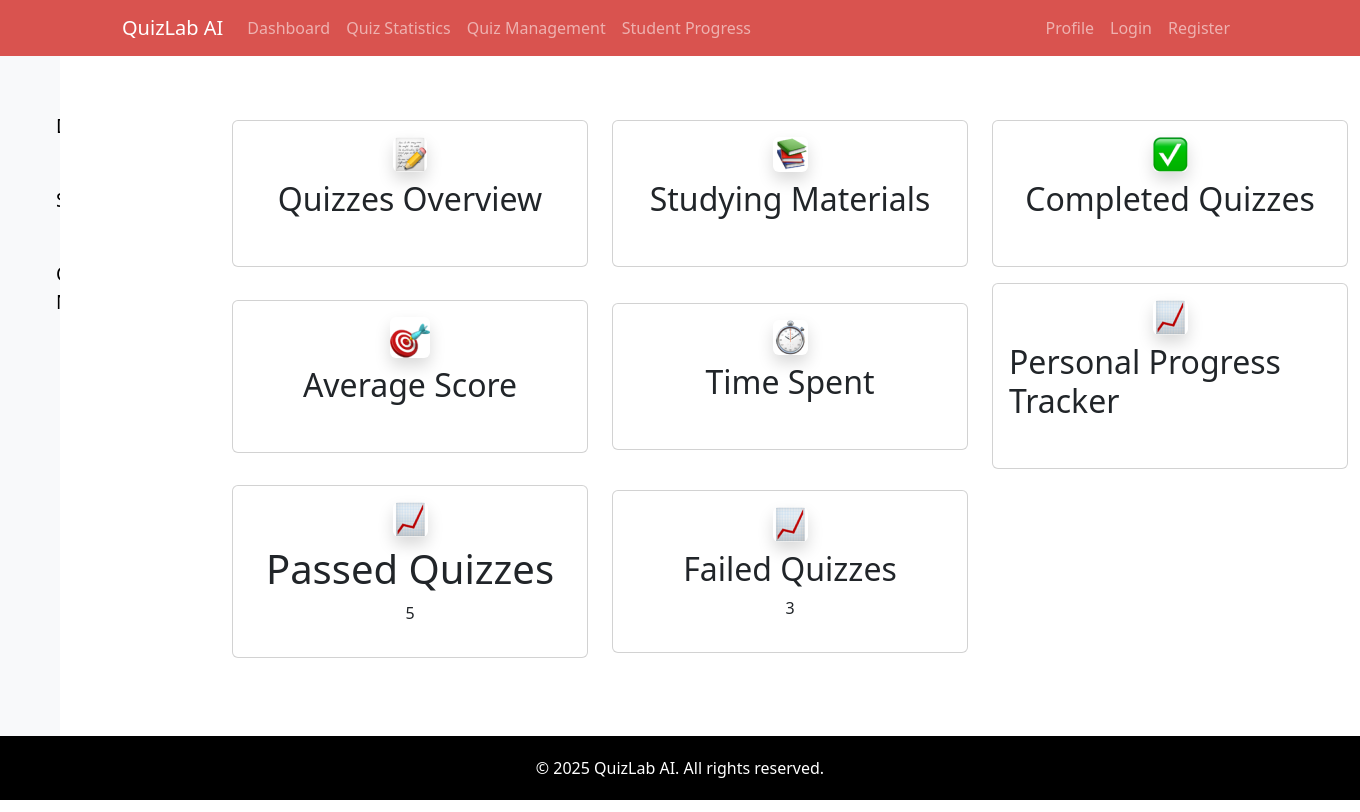
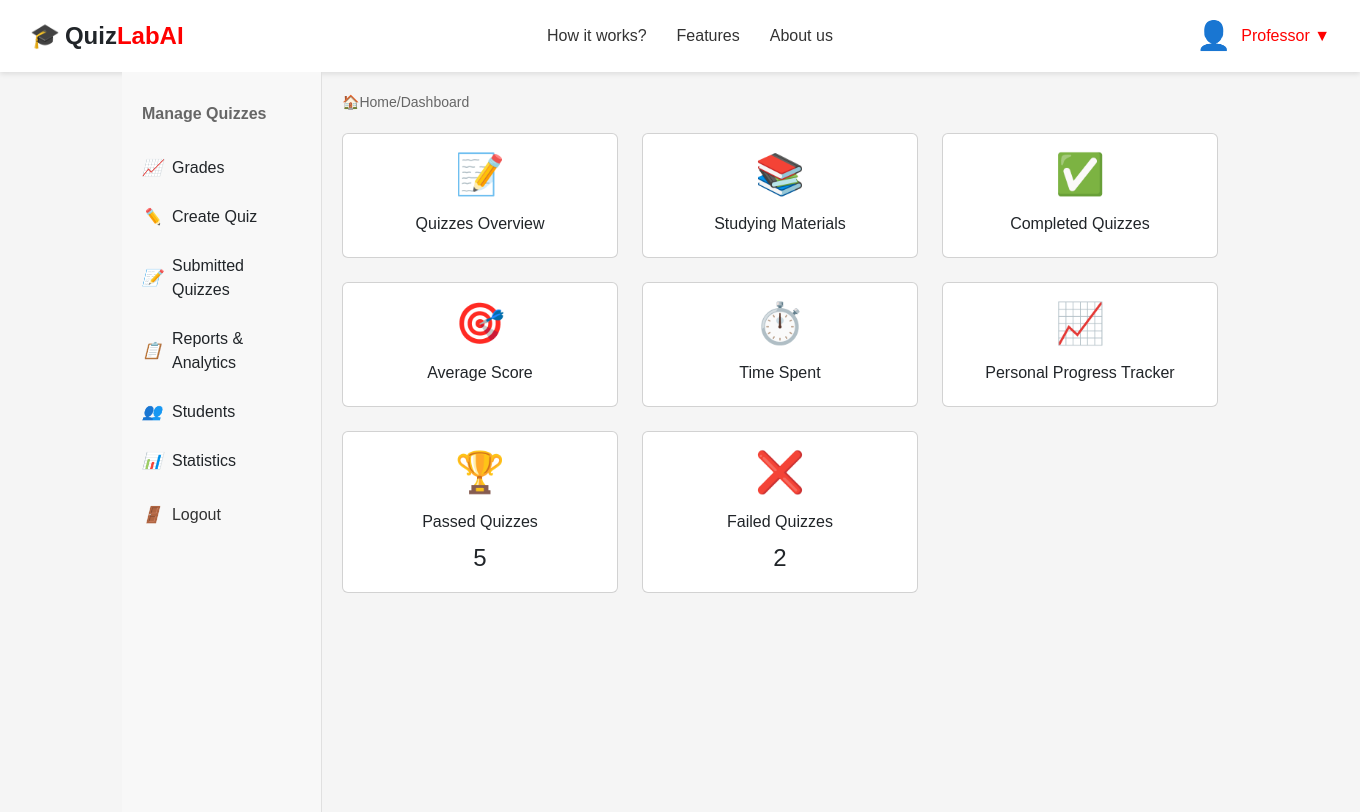
Before and after one commit to StefanAngelovski/QuizLabAI, a Spring Boot app: page /dashboard in a window 1360 px wide. Run offline with Spring Boot 4, Linux system fonts and the light colour scheme; the visitor is signed in with stand-in values (Sample User, id 1); some of the project's set-up classes (security, data sources, template engines, error pages and the like) are left out, and stand-ins take their place; some libraries are stand-ins or nearby versions.

Commit message:
Dashboard UI improvement

```diff
--- a/src/main/resources/templates/dashboard.html
+++ b/src/main/resources/templates/dashboard.html
@@ -1,96 +1,429 @@
-<div th:replace="~{layout :: html(~{::title}, ~{::main}, ~{}, ~{})}" xmlns:sec="http://www.w3.org/1999/xhtml">
-  <title>Statistics</title>
-  <main>
-    <div class="row align-items-center">
-      <!-- Show cards based on their role Student, Professor ... -->
-      <div sec:authorize="hasAnyRole('Student', 'Admin')" class="col-12 col-md-4 col-lg-4 mt-3">
-        <div class="card">
-          <div class="card-body">
-            <div class="d-flex flex-column align-items-center">
-              <h1><img th:src="@{/images/quiz_img.png}" alt="QuizLab AI Illustration" class="img-fluid rounded shadow"></h1>
-              <h2>Quizzes Overview</h2>
-              <br />
+<!DOCTYPE html>
+<html xmlns:th="http://www.thymeleaf.org" lang="en">
+<head>
+  <meta charset="UTF-8">
+  <meta name="viewport" content="width=device-width, initial-scale=1.0">
+  <title>QuizLabAI - Student Progress</title>
+  <link href="https://cdn.jsdelivr.net/npm/bootstrap@5.3.0/dist/css/bootstrap.min.css" rel="stylesheet">
+  <link href="https://fonts.googleapis.com/css2?family=Roboto&display=swap" rel="stylesheet">
+  <script src="https://kit.fontawesome.com/2662512c9c.js" crossorigin="anonymous"></script>
+
+  <style>
+    * {
+      margin: 0;
+      padding: 0;
+      box-sizing: border-box;
+      font-family: Arial, sans-serif;
+    }
+
+    body {
+      background-color: #f5f5f5;
+    }
+
+    /* Header styles */
+    .header {
+      display: flex;
+      justify-content: space-between;
+      align-items: center;
+      padding: 15px 30px;
+      background-color: white;
+      box-shadow: 0 2px 5px rgba(0, 0, 0, 0.1);
+    }
+
+    .logo {
+      display: flex;
+      align-items: center;
+      font-size: 24px;
+      font-weight: bold;
+    }
+
+    .logo-icon {
+      font-size: 24px;
+      margin-right: 5px;
+    }
+
+    .logo-text span {
+      color: #ff0000;
+    }
+
+    .nav-links {
+      display: flex;
+      gap: 30px;
+    }
+
+    .nav-links a {
+      text-decoration: none;
+      color: #333;
+    }
+
+    .user-profile {
+      display: flex;
+      align-items: center;
+      gap: 10px;
+      color: #ff0000;
+    }
+
+    .user-icon {
+      font-size: 28px;
+    }
+
+    /* Main content styles */
+    .container {
+      display: flex;
+      min-height: calc(100vh - 60px);
+    }
+
+    .sidebar {
+      width: 200px;
+      background-color: #f8f8f8;
+      padding: 20px 10px;
+      border-right: 1px solid #e0e0e0;
+    }
+
+    .sidebar-item {
+      padding: 10px;
+      margin-bottom: 5px;
+      display: flex;
+      align-items: center;
+      cursor: pointer;
+    }
+
+    .sidebar-item:hover {
+      background-color: #e8e8e8;
+    }
+
+    .sidebar-item i {
+      margin-right: 10px;
+    }
+
+    .sidebar-item.active {
+      background-color: #e0e0e0;
+    }
+
+    .content {
+      flex: 1;
+      padding: 20px;
+    }
+
+    .breadcrumb {
+      margin-bottom: 20px;
+      color: #666;
+      font-size: 14px;
+    }
+
+    .breadcrumb a {
+      color: #666;
+      text-decoration: none;
+    }
+
+    .breadcrumb a:hover {
+      text-decoration: underline;
+    }
+
+    .progress-steps {
+      display: flex;
+      justify-content: center;
+      margin-bottom: 30px;
+    }
+
+    .step {
+      width: 40px;
+      height: 40px;
+      border-radius: 50%;
+      background-color: #ccc;
+      display: flex;
+      align-items: center;
+      justify-content: center;
+      color: white;
+      font-weight: bold;
+      margin: 0 5px;
+      position: relative;
+    }
+
+    .step.active {
+      background-color: #ff0000;
+    }
+
+    .step::before {
+      content: '';
+      position: absolute;
+      height: 2px;
+      width: 100px;
+      background-color: #ccc;
+      top: 50%;
+      right: 40px;
+      transform: translateY(-50%);
+      z-index: -1;
+    }
+
+    .step:first-child::before {
+      display: none;
+    }
+
+    .step::after {
+      content: '';
+      position: absolute;
+      height: 2px;
+      width: 100px;
+      background-color: #ccc;
+      top: 50%;
+      left: 40px;
+      transform: translateY(-50%);
+      z-index: -1;
+    }
+
+    .step:last-child::after {
+      display: none;
+    }
+
+    .student-table {
+      width: 100%;
+      border-collapse: collapse;
+      margin-top: 20px;
+      background-color: white;
+      box-shadow: 0 1px 3px rgba(0, 0, 0, 0.1);
+    }
+
+    .student-table th {
+      background-color: #000066;
+      color: white;
+      padding: 12px;
+      text-align: left;
+    }
+
+    .student-table td {
+      padding: 12px;
+      border-bottom: 1px solid #f0f0f0;
+    }
+
+    .student-table tr:nth-child(even) {
+      background-color: #f9f9f9;
+    }
+
+    .progress-bar-container {
+      width: 100%;
+      height: 20px;
+      background-color: #e0e0e0;
+      border-radius: 10px;
+      overflow: hidden;
+    }
+
+    .progress-bar {
+      height: 100%;
+      border-radius: 10px;
+    }
+
+    .progress-bar.green {
+      background-color: #4CAF50;
+    }
+
+    .progress-bar.yellow {
+      background-color: #FFC107;
+    }
+
+    .progress-bar.red {
+      background-color: #F44336;
+    }
+
+    .more-info-btn {
+      background-color: #000066;
+      color: white;
+      border: none;
+      padding: 6px 12px;
+      border-radius: 4px;
+      cursor: pointer;
+      font-size: 12px;
+    }
+    .more-info-btn:hover {
+      background-color: rgba(1, 1, 103, 0.82);
+    }
+
+    .manage-quizzes {
+      padding: 10px;
+      color: #666;
+      font-weight: bold;
+      margin-bottom: 10px;
+    }
+
+    .logout {
+      margin-top: auto;
+      padding: 15px 10px;
+      display: flex;
+      align-items: center;
+      color: #333;
+      cursor: pointer;
+    }
+
+    .logout i {
+      margin-right: 10px;
+    }
+
+    footer {
+      background-color: black;
+      color: white;
+      padding: 16px 0;
+      text-align: center;
+    }
+
+    footer p {
+      margin: 0;
+    }
+
+    /* Ensure cards are the same size */
+    .card {
+      height: 100%;
+      display: flex;
+      flex-direction: column;
+      justify-content: space-between;
+    }
+
+    /* Make numbers smaller */
+    .fs-4 {
+      font-size: 1.25rem;
+    }
+  </style>
+</head>
+<body>
+<div class="header">
+  <div class="logo">
+    <div class="logo-icon">🎓</div>
+    <div class="logo-text">Quiz<span>LabAI</span></div>
+  </div>
+
+  <div class="nav-links font">
+    <a href="#">How it works?</a>
+    <a href="#">Features</a>
+    <a href="#">About us</a>
+  </div>
+
+  <div class="user-profile">
+    <div class="user-icon">👤</div>
+    <div>Professor ▼</div>
+  </div>
+</div>
+
+
+<div class="container">
+  <div class="sidebar">
+    <div class="manage-quizzes font">Manage Quizzes</div>
+
+    <div class="sidebar-item">
+      <i>📈</i> Grades
+    </div>
+    <div class="sidebar-item">
+      <i>✏️</i> Create Quiz
+    </div>
+    <div class="sidebar-item">
+      <i>📝</i> Submitted Quizzes
+    </div>
+    <div class="sidebar-item">
+      <i>📋</i> Reports & Analytics
+    </div>
+    <div class="sidebar-item">
+      <i>👥</i> Students
+    </div>
+    <div class="sidebar-item">
+      <i>📊</i> Statistics
+    </div>
+
+    <div class="logout">
+      <i>🚪</i> Logout
+    </div>
+  </div>
+
+  <div class="content">
+    <div class="breadcrumb">
+      <span>🏠</span>
+      <a href="/home">Home </a> /
+      <a href="#" class="font"> Dashboard</a>
+    </div>
+    <main>
+      <div class="row row-cols-1 row-cols-md-2 row-cols-lg-3 g-4">
+        <!-- Quizzes Overview -->
+        <div sec:authorize="hasAnyRole('Student', 'Admin')" class="col">
+          <div class="card h-100 text-center">
+            <div class="card-body">
+              <div class="display-6">📝</div>
+              <h6 class="card-title mt-3">Quizzes Overview</h6>
+            </div>
+          </div>
+        </div>
+
+        <!-- Studying Materials -->
+        <div class="col">
+          <div class="card h-100 text-center">
+            <div class="card-body">
+              <div class="display-6">📚</div>
+              <h6 class="card-title mt-3">Studying Materials</h6>
+            </div>
+          </div>
+        </div>
+
+        <!-- Completed Quizzes -->
+        <div class="col">
+          <div class="card h-100 text-center">
+            <div class="card-body">
+              <div class="display-6">✅</div>
+              <h6 class="card-title mt-3">Completed Quizzes</h6>
+            </div>
+          </div>
+        </div>
+
+        <!-- Average Score -->
+        <div class="col">
+          <div class="card h-100 text-center">
+            <div class="card-body">
+              <div class="display-6">🎯</div>
+              <h6 class="card-title mt-3">Average Score</h6>
+            </div>
+          </div>
+        </div>
+
+        <!-- Time Spent -->
+        <div class="col">
+          <div class="card h-100 text-center">
+            <div class="card-body">
+              <div class="display-6">⏱️</div>
+              <h6 class="card-title mt-3">Time Spent</h6>
+            </div>
+          </div>
+        </div>
+
+        <!-- Progress Tracker -->
+        <div class="col">
+          <div class="card h-100 text-center">
+            <div class="card-body">
+              <div class="display-6">📈</div>
+              <h6 class="card-title mt-3">Personal Progress Tracker</h6>
+            </div>
+          </div>
+        </div>
+
+        <!-- Passed Quizzes -->
+        <div class="col">
+          <div class="card h-100 text-center">
+            <div class="card-body">
+              <div class="display-6">🏆</div>
+              <h6 class="card-title mt-3">Passed Quizzes</h6>
+              <p class="fs-4 mb-0">5</p>
+            </div>
+          </div>
+        </div>
+
+        <!-- Failed Quizzes -->
+        <div class="col">
+          <div class="card h-100 text-center">
+            <div class="card-body">
+              <div class="display-6">❌</div>
+              <h6 class="card-title mt-3">Failed Quizzes</h6>
+              <p class="fs-4 mb-0">2</p>
             </div>
           </div>
         </div>
       </div>
-      <div class="col-12 col-md-4 col-lg-4 mt-3">
-        <div class="card">
-          <div class="card-body">
-            <div class="d-flex flex-column align-items-center">
-              <h1><img th:src="@{/images/studying_materials.png}" alt="QuizLab AI Illustration" class="img-fluid rounded shadow"></h1>
-              <h2>Studying Materials</h2>
-              <br />
-            </div>
-          </div>
-        </div>
-      </div>
-      <div class="col-12 col-md-4 col-lg-4 mt-3">
-        <div class="card">
-          <div class="card-body">
-            <div class="d-flex flex-column align-items-center">
-              <h1><img th:src="@{/images/completed_quizzes.png}" alt="QuizLab AI Illustration" class="img-fluid rounded shadow"></h1>
-              <h2>Completed Quizzes</h2>
-              <br />
-            </div>
-          </div>
-        </div>
-      </div>
-      <div class="col-12 col-md-4 col-lg-4 mt-3">
-        <div class="card">
-          <div class="card-body">
-            <div class="d-flex flex-column align-items-center">
-              <h1><img th:src="@{/images/average_score.png}" alt="QuizLab AI Illustration" class="img-fluid rounded shadow"></h1>
-              <h2>Average Score</h2>
-              <br />
-            </div>
-          </div>
-        </div>
-      </div>
-      <div class="col-12 col-md-4 col-lg-4 mt-3">
-        <div class="card">
-          <div class="card-body">
-            <div class="d-flex flex-column align-items-center">
-              <h1><img th:src="@{/images/time_spent.png}" alt="QuizLab AI Illustration" class="img-fluid rounded shadow"></h1>
-              <h2>Time Spent</h2>
-              <br />
-            </div>
-          </div>
-        </div>
-      </div>
-      <div class="col-12 col-md-4 col-lg-4 mt-3">
-        <div class="card">
-          <div class="card-body">
-            <div class="d-flex flex-column align-items-center">
-              <h1><img th:src="@{/images/personal_progress_tracker.png}" alt="QuizLab AI Illustration" class="img-fluid rounded shadow"></h1>
-              <h2>Personal Progress Tracker</h2>
-              <br />
-            </div>
-          </div>
-        </div>
-      </div>
-      <div class="col-12 col-md-4 col-lg-4 mt-3">
-        <div class="card">
-          <div class="card-body">
-            <div class="d-flex flex-column align-items-center">
-              <h1><img th:src="@{/images/passed_quizzes.png}" alt="QuizLab AI Illustration" class="img-fluid rounded shadow"></h1>
-              <h1>Passed Quizzes</h1>
-              <p>5</p>
-            </div>
-          </div>
-        </div>
-      </div>
-      <div class="col-12 col-md-4 col-lg-4 mt-3">
-        <div class="card">
-          <div class="card-body">
-            <div class="d-flex flex-column align-items-center">
-              <h1><img th:src="@{/images/failed_quizzes.png}" alt="QuizLab AI Illustration" class="img-fluid rounded shadow"></h1>
-              <h2>Failed Quizzes</h2>
-              <p>3</p>
-            </div>
-          </div>
-        </div>
-      </div>
-    </div>
-  </main>
+
+    </main>
+  </div>
 </div>
+</body>
+</html>
```
